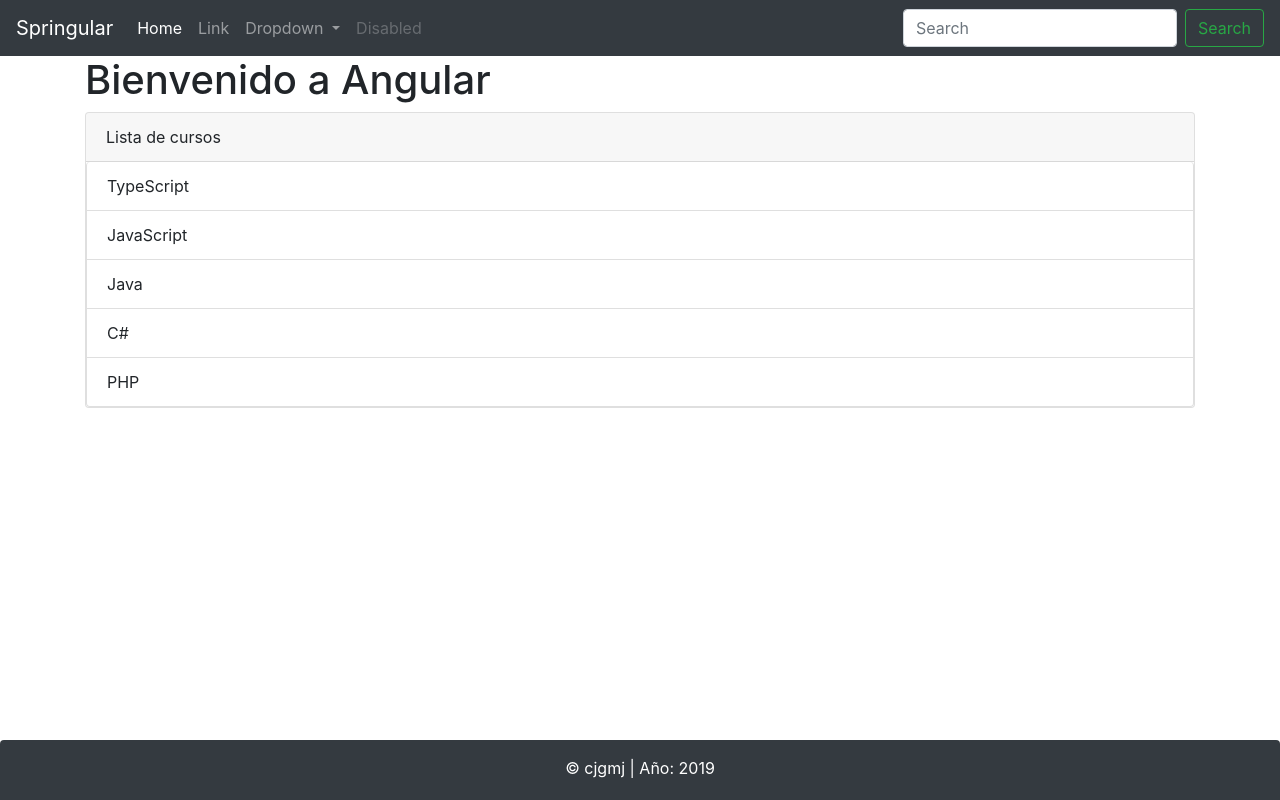
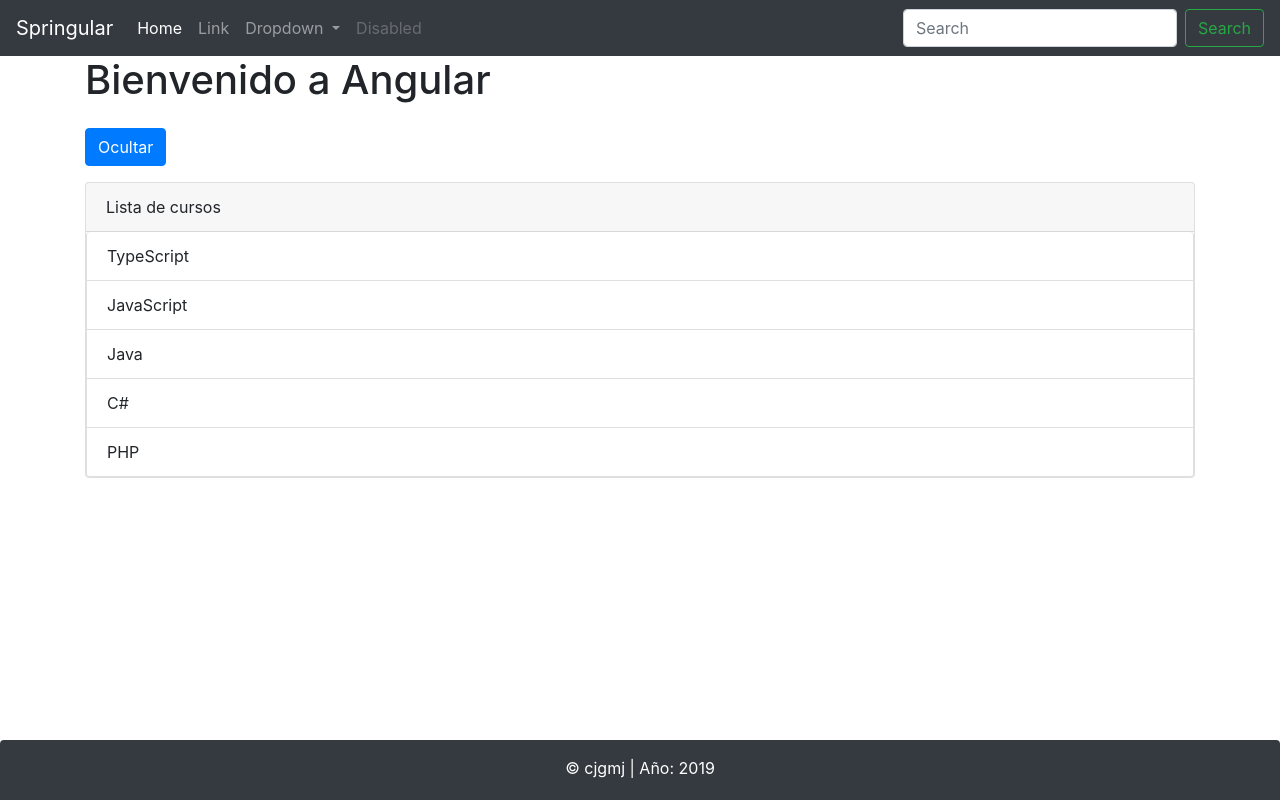
Before and after one commit to cjgmj/springAngularFront, an Angular app in the folder clientes-app/: page / in a window 1280 px wide. Built offline with nearby package versions, Linux system fonts and the light colour scheme.

Commit message:
Directiva *ngIf

```diff
--- a/clientes-app/src/app/directiva/directiva.component.html
+++ b/clientes-app/src/app/directiva/directiva.component.html
@@ -1,6 +1,8 @@
+<button class="btn btn-primary my-3" (click)="habilitar = !habilitar">{{habilitar ? 'Ocultar' : 'Mostrar'}}</button>
+
 <div class="card">
     <div class="card-header">Lista de cursos</div>
-    <ul class="list-group">
+    <ul class="list-group" *ngIf="habilitar">
         <li class="list-group-item" *ngFor="let curso of listaCurso">{{curso}}</li>
     </ul>
 </div>
--- a/clientes-app/src/app/directiva/directiva.component.ts
+++ b/clientes-app/src/app/directiva/directiva.component.ts
@@ -9,6 +9,8 @@ export class DirectivaComponent implements OnInit {
 
   listaCurso: string[] = ['TypeScript', 'JavaScript', 'Java', 'C#', 'PHP'];
 
+  habilitar = true;
+
   constructor() { }
 
   ngOnInit() {
```
